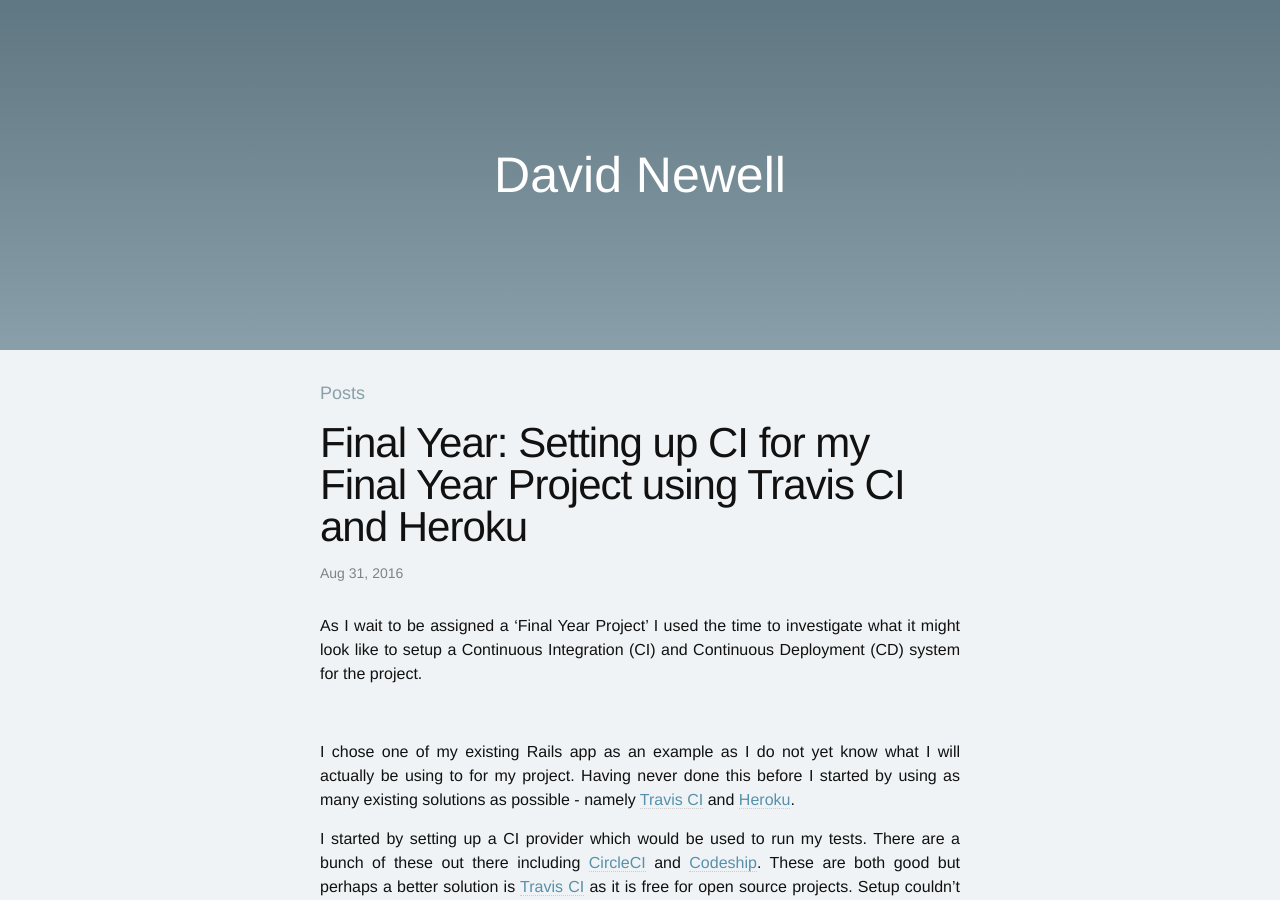
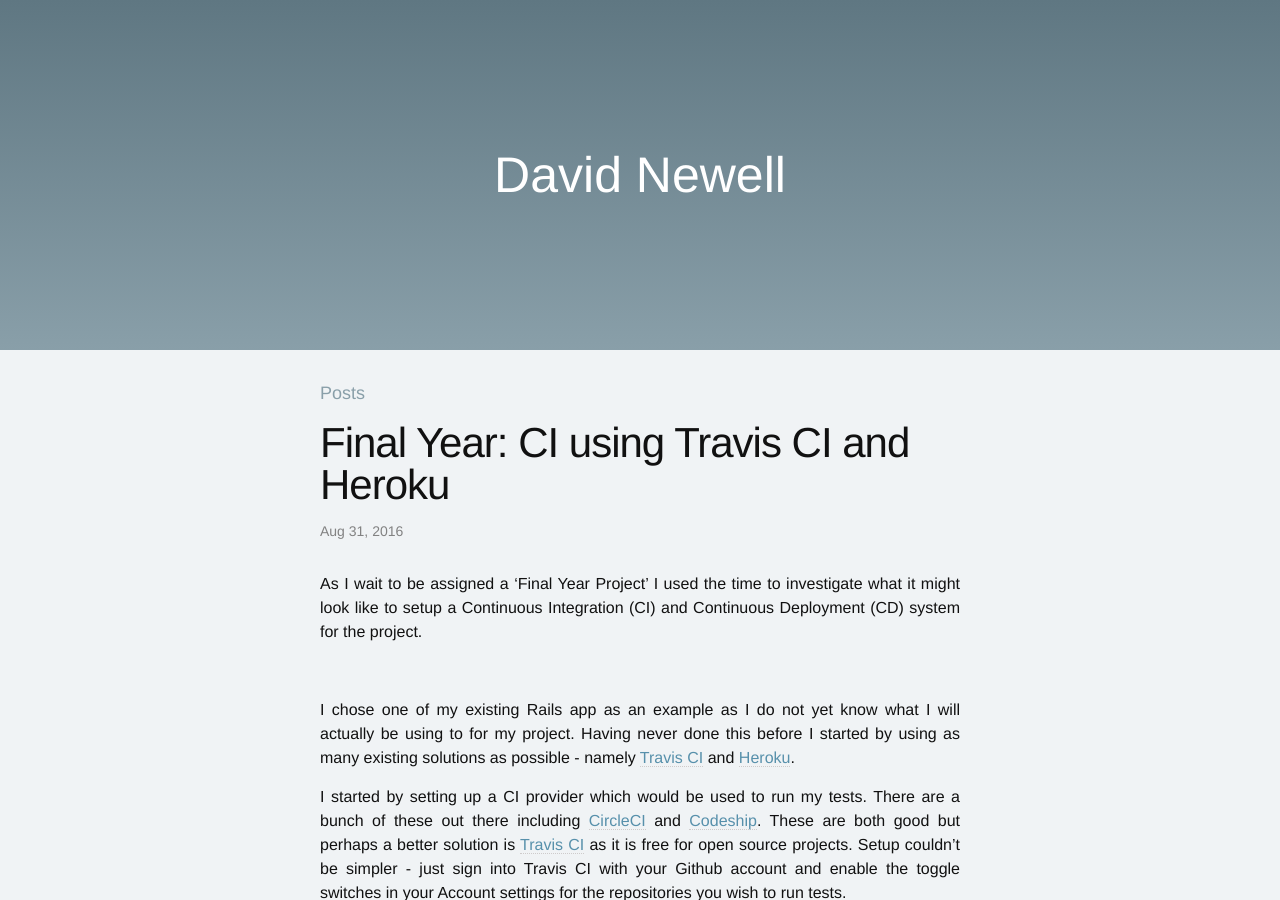
Before and after one commit to daibhin/daibhin.github.io, a Jekyll site: the page built from _posts/2016-09-08-final-year-project-ci.markdown, in a window 1280 px wide and 900 px high. Built offline with Jekyll 4.4.1, drawn with Linux system fonts in a browser that asks for light colours.

Commit message:
Post on CI for college project

```diff
--- a/_posts/2016-09-08-final-year-project-ci.markdown
+++ b/_posts/2016-09-08-final-year-project-ci.markdown
@@ -1,6 +1,6 @@
 ---
 layout: post
-title:  "Final Year: Setting up CI for my Final Year Project using Travis CI and Heroku"
+title:  "Final Year: CI using Travis CI and Heroku"
 date:   2016-08-31 20:00:00
 ---
 
```
